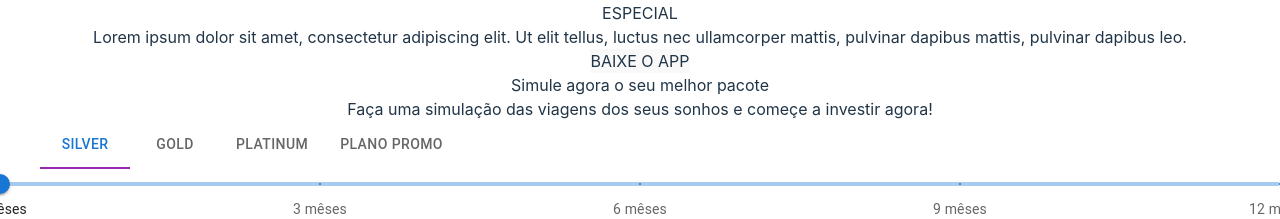
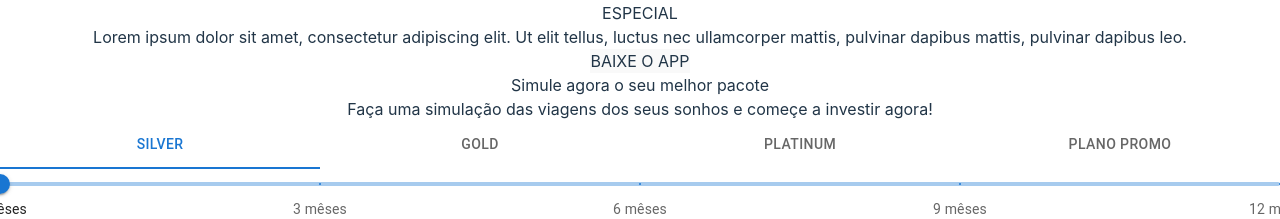
Before and after one commit to PVGusmao/clube-de-ferias-web-next, a React (Vite) app: page / in a window 1280 px wide. Shown: the part 1197-1416 px from the top of the page. Built offline with nearby package versions, Linux system fonts and the light colour scheme; what @material-tailwind/react would draw is missing.

Commit message:
ajustes no simulador

```diff
--- a/src/components/moleculas/CardSimulationMolecule.tsx
+++ b/src/components/moleculas/CardSimulationMolecule.tsx
@@ -23,8 +23,8 @@ export default function CardSimulationMolecule({
     console.log(newRating);
   };
   return (
-    <Card className="w-96 h-[12.67125] bg-blue-300">
-      <CardHeader floated={false} className="h-80">
+    <Card className="w-[16.528125rem] h-[23.50625]">
+      <CardHeader floated={false} className="">
         <img src={img} alt="profile-picture" />
       </CardHeader>
       <CardBody className="">
@@ -41,15 +41,29 @@ export default function CardSimulationMolecule({
             activeColor="#ffd700"
           />
         </div>
-        <TextAtom
-          children
-          text={modelo}
-          className="text-ml font-bold text-black"
-        />
-        <TextAtom children text={hotel} className="text-ml text-black" />
-        <TextAtom children text="a partir de" className="text-ml" />
-        <TextAtom children text={preco} className="text-xl text-[##F20F0F}" />
-        <TextAtom children text="para 2 pessoas" className="text-ml" />
+        <div className="flex justify-start flex-col">
+          <TextAtom
+            children
+            text={modelo}
+            className="text-ml font-bold text-left text-black"
+          />
+          <TextAtom
+            children
+            text={hotel}
+            className="text-ml text-black text-left"
+          />
+          <TextAtom children text="a partir de" className="text-ml text-left" />
+          <TextAtom
+            children
+            text={preco}
+            className="text-xl text-[##F20F0F] text-left"
+          />
+          <TextAtom
+            children
+            text="para 2 pessoas"
+            className="text-ml text-left"
+          />
+        </div>
       </CardBody>
     </Card>
   );
--- a/src/components/organismos/SimulationOrganismo.tsx
+++ b/src/components/organismos/SimulationOrganismo.tsx
@@ -9,7 +9,9 @@ import { TextAtom } from "../atomos/TextAtom";
 import { ButtonMolecule } from "../../components/moleculas/ButtonMolecule";
 
 export function SimulationOrganism() {
-  const [value, setValue] = React.useState(0);
+  const [tabValue, setTabValue] = React.useState(199);
+  const [sliderValue, setSliderValue] = React.useState(undefined);
+  const [totalValue, setTotalValue] = React.useState(0);
 
   const marks = [
     { value: 0, label: "0 mêses" },
@@ -31,12 +33,22 @@ export function SimulationOrganism() {
     },
   ];
 
-  const handleChange = (event: React.SyntheticEvent, newValue: number) => {
-    setValue(newValue);
+  const handleSliderChange = (event: Event, newValue: number | number[]) => {
+    setSliderValue(newValue as number);
+    setTotalValue(tabValue * sliderValue);
   };
 
+  const handleTabsChange = (event: React.SyntheticEvent, newValue: number) => {
+    setTabValue(newValue);
+    setTotalValue(tabValue * sliderValue);
+  };
+
+  React.useEffect(() => {
+    console.log(totalValue);
+  }, [totalValue]);
+
   return (
-    <div className="sm:w-[90rem] sm:h-[70.9375rem] sm:grid content-center">
+    <div className="sm:w-full sm:h-[70.9375rem] sm:grid content-center">
       <TextAtom
         text="Simule agora o seu melhor pacote"
         className="sm:text-6xl text-2xl	font-bold mb-3 mt-4.5 pt-10 px-5"
@@ -46,27 +58,29 @@ export function SimulationOrganism() {
         text="Faça uma simulação das viagens dos seus sonhos e começe a investir agora!"
       />
       <div className="sm:w-[43.625rem] justify-self-center">
-        <div>
+        <div className="justify-center px-2">
           <Tabs
-            value={value}
-            onChange={handleChange}
+            value={tabValue}
+            onChange={handleTabsChange}
             centered
-            className="mb-4 w-full text- "
-            indicatorColor="secondary"
-            variant="scrollable"
+            className="mb-4 w-full"
+            variant="fullWidth"
             scrollButtons
             allowScrollButtonsMobile
+            sx={{}}
           >
-            <Tab label="SILVER" />
-            <Tab label="GOLD" />
-            <Tab label="PLATINUM" />
-            <Tab label="PLANO PROMO" />
+            <Tab value={199} label="SILVER" />
+            <Tab value={499} label="GOLD" />
+            <Tab value={999} label="PLATINUM" />
+            <Tab value={999} label="PLANO PROMO" />
           </Tabs>
         </div>
         <div className="px-12">
           <Slider
             defaultValue={0}
             max={12}
+            value={sliderValue}
+            onChange={handleSliderChange}
             aria-label="Default"
             valueLabelDisplay="auto"
             step={3}
```
